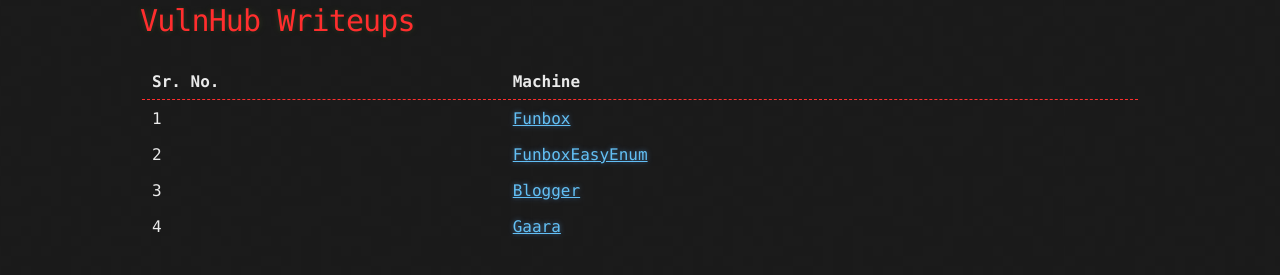
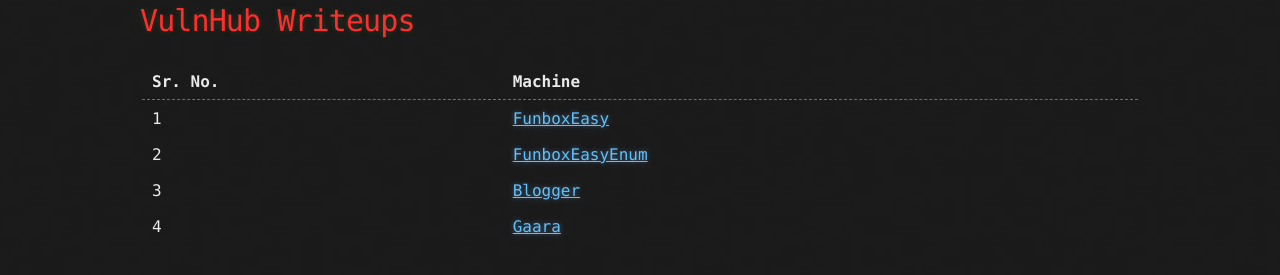
Before and after one commit to laughtersec/laughtersec.github.io, a Jekyll site: the page built from pages/vulnhub-writeups.md, in a window 1280 px wide. Shown: the part 235-510 px from the top of the page. Built offline with Jekyll 4.4.1, drawn with Linux system fonts in a browser that asks for light colours; our own code applies the rules of GitHub Pages for plain Markdown files.

Commit message:
Update vulnhub-writeups.md

```diff
--- a/pages/vulnhub-writeups.md
+++ b/pages/vulnhub-writeups.md
@@ -2,7 +2,7 @@
 
 | Sr. No. | Machine                               |
 | ------- | ------------------------------------- |
-| 1       | [Funbox](FunboxEasy.html)             |
+| 1       | [FunboxEasy](FunboxEasy.html)         |
 | 2       | [FunboxEasyEnum](FunboxEasyEnum.html) |
 | 3       | [Blogger](blogger.html)               |
 | 4       | [Gaara](gaara.html)                   |
```
